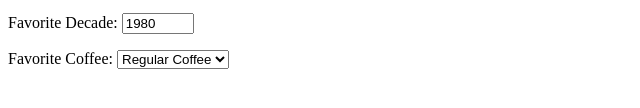
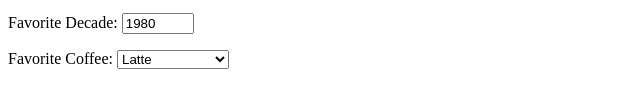
Before and after one commit to adrianhelllo/html_inputs, a plain HTML site: page index.html in a window 1280 px wide. Shown: the part 318-426 px from the top of the page, 0-640 px from the left. Drawn offline with Linux system fonts and the light colour scheme.

Commit message:
selected attribute: sets the given option as default instead of first one

```diff
--- a/index.html
+++ b/index.html
@@ -83,7 +83,7 @@
           <select name="coffee" id="coffee">
             <option value="regular coffee">Regular Coffee</option>
             <option value="iced coffee">Iced Coffee</option>
-            <option value="latte">Latte</option>
+            <option value="latte" selected>Latte</option>
             <option value="cappuccino">Cappuccino</option>
             <option value="americano">Americano</option>
             <option value="cortado">Cortado</option>
```
